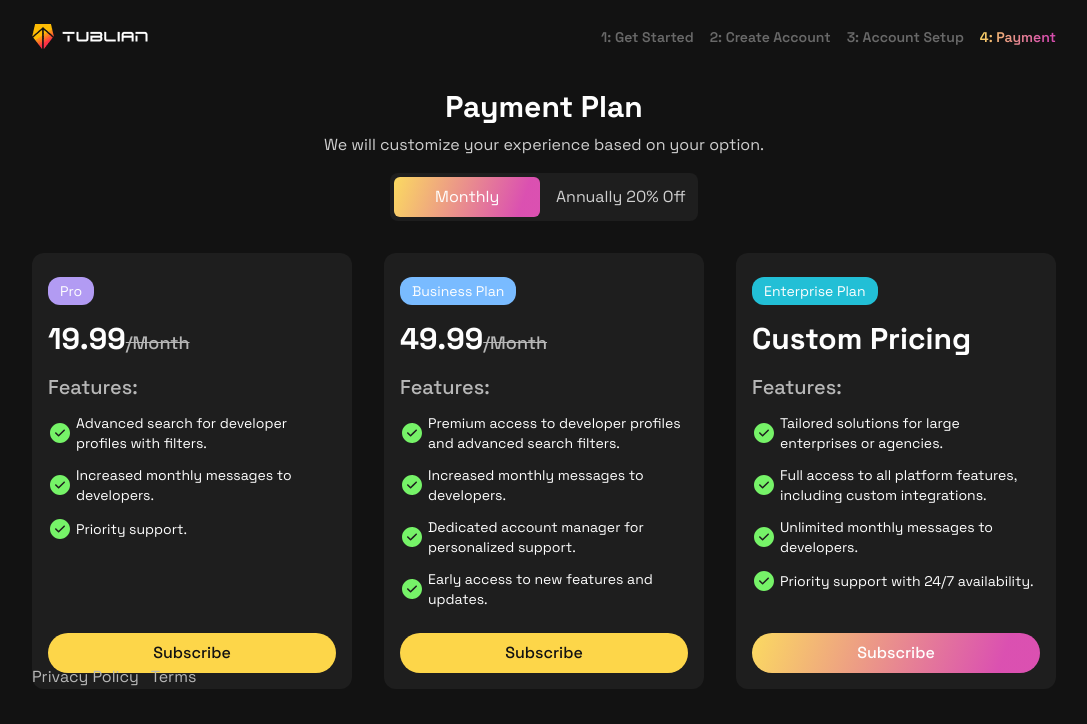
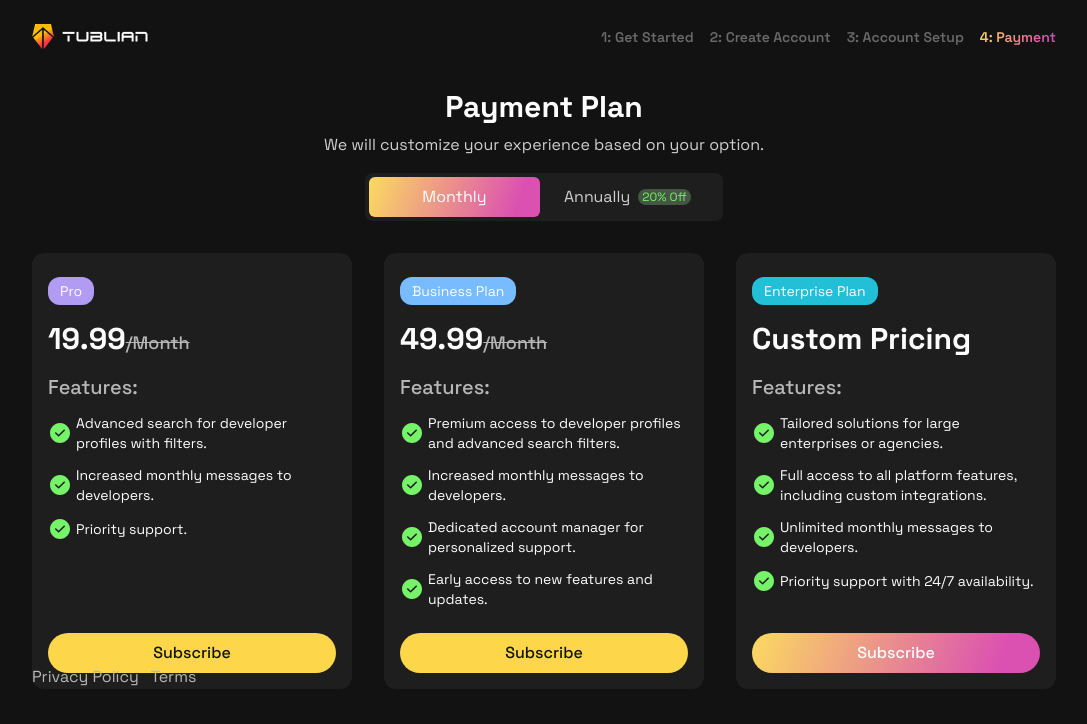
Before and after one commit to Sheriff-Oladimeji/tublian-challenge, a Next.js app: page /payment in a window 1280 px wide. Shown: the top 724 px of the page, without its empty margins (96-1183 px from the left). Built offline with nearby package versions, Linux system fonts and the light colour scheme.

Commit message:
feat: add store

```diff
--- a/src/app/payment/page.tsx
+++ b/src/app/payment/page.tsx
@@ -42,9 +42,9 @@ const PaymentPage = () => {
             We will customize your experience based on your option.
           </p>
         </div>
-        <div className="bg-card-bg text-[#CFCFCF] flex   w-full sm:w-[60%] md:w-[50%] lg:w-[40%] xl:w-[30%] mx-auto gap-2 rounded-lg p-1">
+        <div className="bg-card-bg text-[#CFCFCF] flex   w-full sm:w-[60%] md:w-[50%] lg:w-[40%] xl:w-[35%] mx-auto gap-2 rounded-lg p-1">
           <button
-            className={`py-2  text-center  rounded-md  flex-1  ${
+            className={`py-2  text-center  rounded-md  flex-1 px-4 ${
               selectedButton === "monthly" ? "gradient-bg text-[#FEFEFE]" : ""
             }`}
             onClick={changeToMonthly}
@@ -52,12 +52,13 @@ const PaymentPage = () => {
             Monthly
           </button>
           <button
-            className={`py-2  text-center  rounded-md  flex-1 ${
+            className={`py-2  text-center  rounded-md  flex-1 flex gap-2 items-center px-4  ${
               selectedButton === "yearly" ? "gradient-bg text-[#FEFEFE] " : ""
             }`}
             onClick={changeToYearly}
           >
-            Annually <span>20% Off</span>
+            Annually
+            <span className="bg-[#445742] text-[#76F368] text-xs rounded-full px-1">20% Off</span>
           </button>
         </div>
         <div className="grid sm:grid-cols-2 md:grid-cols-3 gap-6 md:gap-8 w-full mx-auto mt-4 text-[#FEFEFE]">
```
Also changed, not shown: src/state/store.ts (added, +8 -0 lines).
